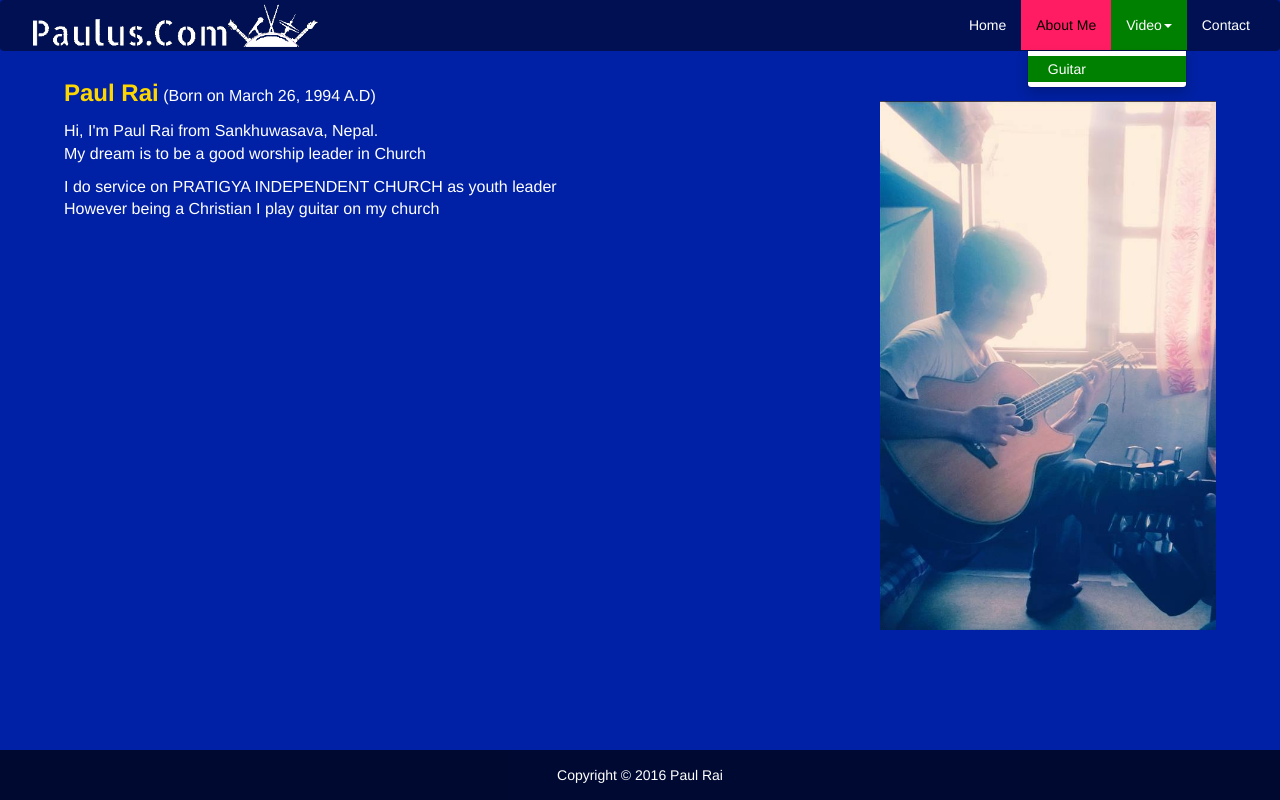
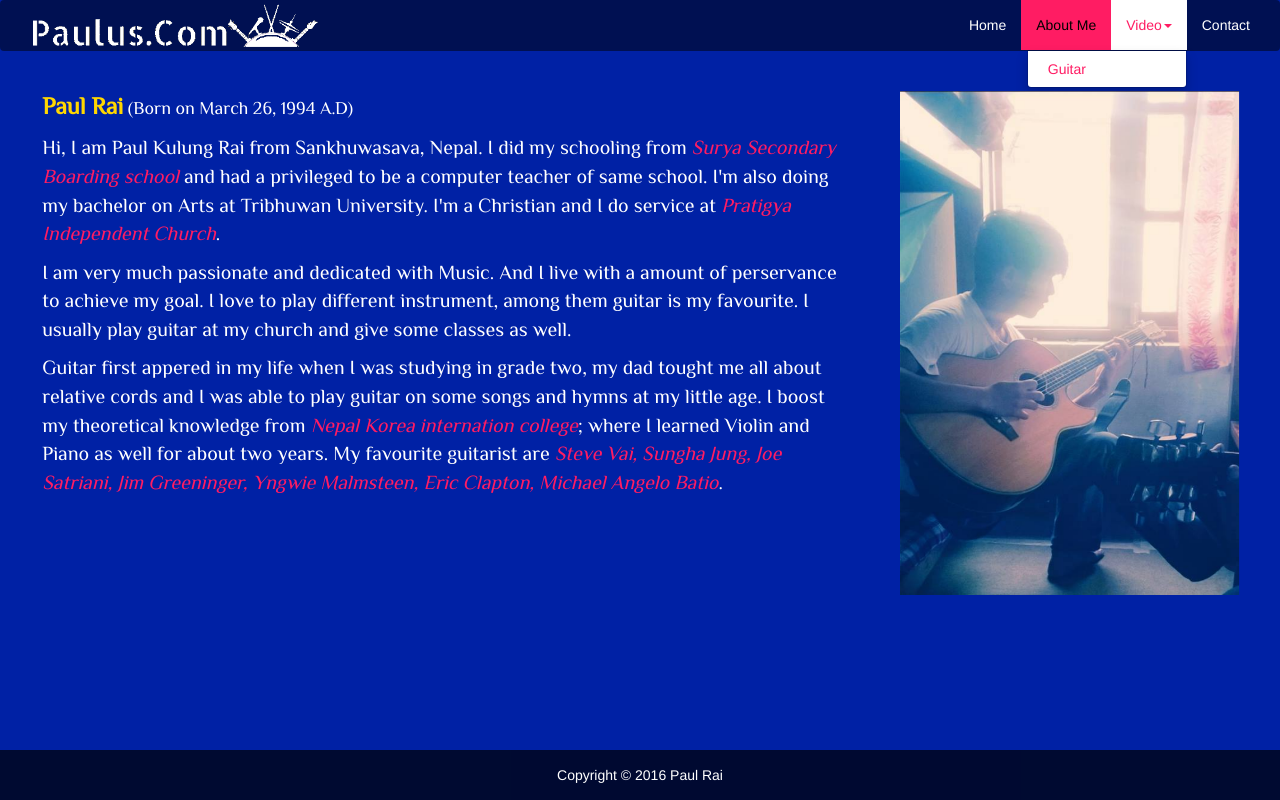
Before and after one commit to PaulRai/PaulRai.github.io, a plain HTML site: page About.html in a window 1280 px wide. Both pictures are taken after a click on the button "Video". Drawn offline with Linux system fonts and the light colour scheme; a web font is replaced by a local one.

Commit message:
more changes

```diff
--- a/About.html
+++ b/About.html
@@ -2,13 +2,16 @@
 <html lang="en">
 	<head>
 		<meta charset="utf-8">
+		<link rel="stylesheet" href="link/animate.css">
+		<!-- include javascript code -->
 		<script src="link/jquery-3.1.1.min.js"></script>
+		<script src="link/wow.js"></script>
 		<script src="link/bootstrap.js"></script>
 		<link rel="stylesheet" href="link/bootstrap.css">
 		<link rel="stylesheet" href="link/main.css">
 		<link rel="stylesheet" href="link/about.css">
 		<link rel="icon" type="image/png" href="link/profile.png">
-		<link href="https://fonts.googleapis.com/css?family=Sancreek" rel="stylesheet">
+		<link href="https://fonts.googleapis.com/css?family=Cookie|Cormorant+Upright|El+Messiri|Italianno" rel="stylesheet">
 
 		<title>
 			About Me
@@ -51,16 +54,23 @@
 	</header>
 
 <div class="page">
-<img id="profile_pic" src="link/photo.jpg" alt="Paul Rai" align="right">
-<section>
-<p><font color="gold" size="5"><b>Paul Rai</b></font><font size="3"> (Born on March 26, 1994 A.D)</font><pr>
-<p>Hi, I'm Paul Rai from Sankhuwasava, Nepal.<br>
-My dream is to be a good worship leader in Church</Pr>
-<p>I do service on PRATIGYA INDEPENDENT CHURCH as youth leader<br>
-However being a Christian I play guitar on my church</pr>
+	<div class="row">
+		<!-- Column that holds the text -->
+		<div class="col-md-8 wow slideInLeft">
+			<section>
+		<p><font color="gold" size="5"><b>Paul Rai</b></font><font size="4"> (Born on March 26, 1994 A.D)</font><pr>
+			<p>Hi, I am Paul Kulung Rai from Sankhuwasava, Nepal. I did my schooling from <a href="https://www.ssbs.edu.np"> Surya Secondary Boarding school</a> and had a privileged to be a computer teacher of same school. I'm also doing my bachelor on Arts at Tribhuwan University. I'm a Christian and I do service at <a href="https://www.facebook.com/PratigyaIndependentChurch/">Pratigya Independent Church</a>.</pr>
+			<p>I am very much passionate and dedicated with Music. And I live with a amount of perservance to achieve my goal. I love to play different instrument, among them guitar is my favourite. I usually play guitar at my church and give some classes as well.</p>
+			<p>Guitar first appered in my life when I was studying in grade two, my dad tought me all about relative cords and I was able to play guitar on some songs and hymns at my little age. I boost my theoretical knowledge from <a href="https://www.facebook.com/NepalKoreaInternationalCollegeNkic/">Nepal Korea internation college</a>; where I learned Violin and Piano as well for about two years. My favourite guitarist are <a href="https://www.vai.com">Steve Vai,</a><a href="https://www.sunghajung.com"> Sungha Jung,</a><a href="https://www.satriani.com"> Joe Satriani,</a><a href="https://www.jimgreeninger.com"> Jim Greeninger,</a><a href="https://www.yngwiemalmsteen.com"> Yngwie Malmsteen,</a><a href="https://www.ericclapton.com"> Eric Clapton,</a><a href="https://www.angelo.com"> Michael Angelo Batio</a>.</p>
+		</section>
+		</div>
 
-</section>
+		<!-- Column that holds the picture, md-4 means it's 4/12 width -->
+		<div class="col-md-4" >
+		<img id="profile_pic" class="wow slideInRight" src="link/photo.jpg" alt="Paul Rai" align="right">
+		</div>
 	</div>
+</div>
 
 <footer>
 		<div class="inner">
@@ -70,3 +80,9 @@ However being a Christian I play guitar on my church</pr>
 </body>
 </div>
 </html>
+
+<!-- necessary javascropt code -->
+ <script>
+          new WOW().init();
+          //$('.dropdown-toggle').dropdown()
+          </script>
--- a/link/Guitar.css
+++ b/link/Guitar.css
@@ -1,5 +1,5 @@
 body {
-	background-color: #0168B3;
+	background-color: #0021A5;
 	color:white;
 }
 navbar-nav#dropdown {
--- a/link/about.css
+++ b/link/about.css
@@ -3,17 +3,26 @@ body {
 	color:white;
 }
 p {
-font-size:16px;
+font-size:20px;
 }
 section {
-	margin-top:2%;
+	margin-top:5%;
 	margin-left: 5%;
 	text-align: left;
-	width:62%;
+	width:95%;
+	font-family: 'Cookie', cursive;
+	font-family: 'Italianno', cursive;
+	font-family: 'Cormorant Upright', serif;
+	font-family: 'El Messiri', sans-serif;
+}
+section a {
+	color:#FF1C63;
+	font-style: italic;
+
 }
 #profile_pic {
-	padding-top:4%;
-	padding-right: 5%;
-	height: 580px;
-	width:400px;
+	padding-top:10%;
+	padding-right: 10%;
+	height: 545px;
+	width:380px;
 }
--- a/link/main.css
+++ b/link/main.css
@@ -25,8 +25,8 @@ header, footer {
 
 footer {
     bottom:0;
-	width: 100%;
- 	background-color:rgba(0,0,0,.7);
+    width: 100%;
+    background-color:rgba(0,0,0,.7);
 }
 .inner {
     margin:0 auto;
@@ -46,6 +46,12 @@ footer {
 }
 /* This keeps the video dropdown green when clicked */
 .navbar-nav .open a {
-    color:white !important;
-    background-color: green!important;
+    color:#FF1C63 !important;
+    background-color: white!important;
+
 }
+
+.dropdown-menu {
+    background-color:white;
+    border
+}
```
Also changed, not shown: Contact.html (+21 -13 lines), Guitar.html (+2 -5 lines), index.html (+1 -1 lines), link/contact.css (+16 -1 lines).
